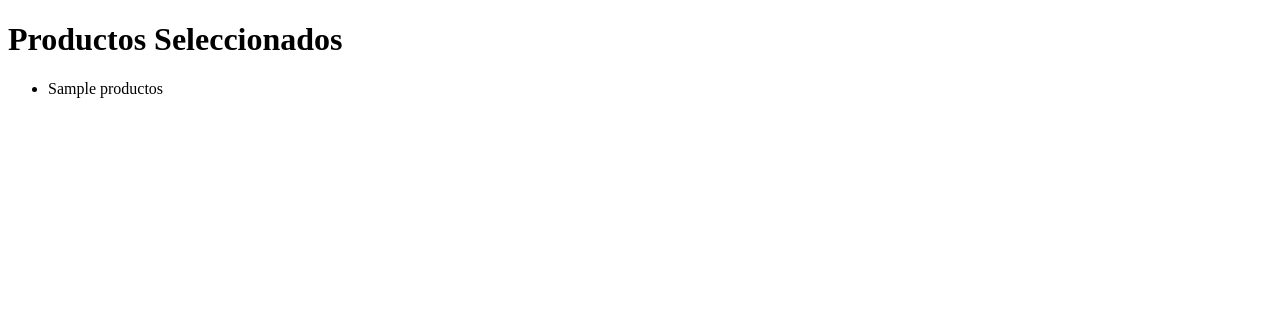
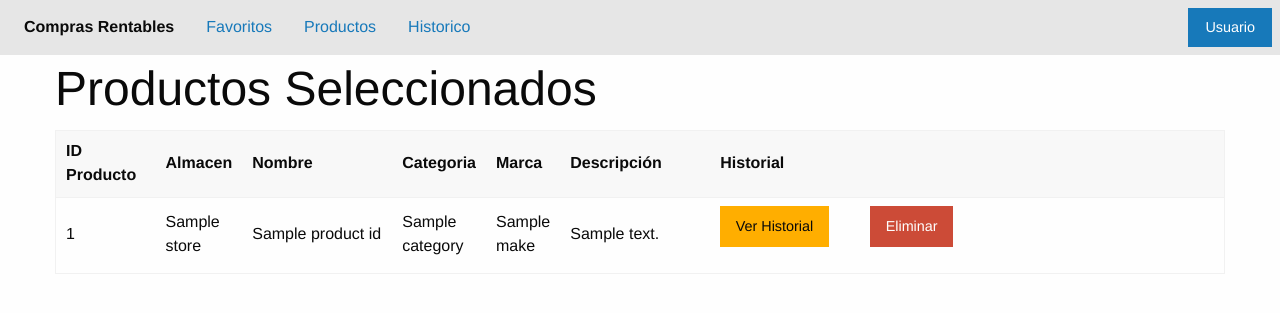
Before and after one commit to NelsonT4/TrabajoDirigido, a Django app: template Tra_dirigido/templates/productos_seleccionados/productos_seleccionados.html in a window 1280 px wide. Shown: the top 313 px of the page. Run offline with Django 4.2, Linux system fonts and the light colour scheme; the template is opened without the code that fills it: most values are stand-ins (such as "Sample title", 1, 10 or a date in 2020); some libraries are stand-ins or nearby versions.

Commit message:
Registro y eliminación de favoritos y inserción de datos uno por  uno

```diff
--- a/Tra_dirigido/applications/historial_precio/views.py
+++ b/Tra_dirigido/applications/historial_precio/views.py
@@ -27,5 +27,5 @@ class ListaHistorial(LoginRequiredMixin, ListView):
      login_url = reverse_lazy('users_app:user-login')
 
      def get_queryset(self):
-          productId =self.kwargs['id']
+          productId=self.kwargs['id']
           return Historial_precio.objects.Consultar_histori_producto(productId)
--- a/Tra_dirigido/applications/productos/ScrapyPages/jumbo.py
+++ b/Tra_dirigido/applications/productos/ScrapyPages/jumbo.py
@@ -66,9 +66,6 @@ def cargarProductosJumbo():
 
     categorias = obtener_categorias()
     Total_Productos = []
-
-
-
     for categoria in categorias:
         url_referecia =  "https://www.tiendasjumbo.co" + categoria["slug"]
         maps = ""
--- a/Tra_dirigido/applications/productos/views.py
+++ b/Tra_dirigido/applications/productos/views.py
@@ -35,7 +35,7 @@ class getProductoByPrice(LoginRequiredMixin, ListView):
             for producto in lista_productos:
                 precio = Historial_precio.objects.filter(
                     productId=producto
-                ).order_by('-date').values('price').exclude(price=None).first()
+                ).order_by('-date').values('price').exclude(price=None).exclude(price=0).first()
                 if precio:
                     resultados.append((producto, precio['price']))
             resultados.sort(key=lambda x: x[1] if x[1] is not None else decimal.Decimal(0))
--- a/Tra_dirigido/applications/productos_seleccionados/models.py
+++ b/Tra_dirigido/applications/productos_seleccionados/models.py
@@ -2,7 +2,7 @@ from django.db import models
 from applications.users.models import User
 from applications.productos.models import Productos
 
-
+from .managers import ProductosSelecionaadosManager
 # Create your models here.
 class Productos_Seleccionados(models.Model):
     userId = models.ForeignKey(User, on_delete=models.CASCADE, )
@@ -12,7 +12,7 @@ class Productos_Seleccionados(models.Model):
         verbose_name = 'Productos Seleccionados'
         unique_together = ('userId', 'productId')
 
-
+    objects = ProductosSelecionaadosManager()
     def __str__(self):
         return (str(self.userId) + '-' +
                 str(self.productId))
--- a/Tra_dirigido/applications/productos_seleccionados/urls.py
+++ b/Tra_dirigido/applications/productos_seleccionados/urls.py
@@ -7,4 +7,10 @@ urlpatterns = [
     path('productsSelect/<pk>',
          views.IndexView.as_view(),
          name='producto-seleccionados'),
+    path('Favoritos/',
+         views.ConsultarFavoritos.as_view(),
+         name='favoritos'),
+    path('deleteFavorite/<pk>',
+         views.EliminarFavorito.as_view(),
+         name='delete-favorito'),
 ]
--- a/Tra_dirigido/templates/includes/header.html
+++ b/Tra_dirigido/templates/includes/header.html
@@ -2,7 +2,7 @@
   <div class="top-bar-left">
     <ul class="dropdown menu" data-dropdown-menu>
       <li class="menu-text">Compras Rentables</li>
-      <li><a href="#0">Consulta Usuario</a></li>
+      <li><a href="{% url 'productosSeleccionado_app:favoritos' %}">Favoritos</a></li>
       <li><a href="{% url 'productos_app:producto' %}">Productos</a></li>
       <li><a href="{% url 'historial_app:historial' %}">Historico</a></li>
     </ul>
--- a/Tra_dirigido/templates/productos_seleccionados/productos_seleccionados.html
+++ b/Tra_dirigido/templates/productos_seleccionados/productos_seleccionados.html
@@ -1,16 +1,83 @@
-<!DOCTYPE html>
-<html lang="en">
-<head>
-    <meta charset="UTF-8">
-    <title>Productos Seleccionado</title>
-</head>
-<body>
-    <h1>
-        Productos Seleccionados
-    </h1>
-    <ul>
-            <li>{{ productos}}</li>
+{% extends 'base.html' %}
+{% load static %}
+{% block title %}
+    Productos Seleccionado
+{% endblock title %}
 
-    </ul>
-</body>
-</html>
+
+<{% block content%}
+    {% include 'includes/header.html'%}
+    <div class="grid-container">
+        <div class="grid-x">
+                <h1 class="cell">Productos Seleccionados</h1>
+        </div>
+        <div class="cell">
+                <table>
+                      <thead>
+                        <tr>
+                            <th style="width:100px;">ID Producto</th>
+                            <th style="width:50px;">Almacen</th>
+                            <th style="width:150px;">Nombre</th>
+                            <th style="width:50px;">Categoria</th>
+                            <th style="width:50px;">Marca</th>
+                            <th style="width:150px">Descripción</th>
+                            <th style="width:150px;">Historial<th>
+                            <th style="width:150px;"><th>
+                        </tr>
+                      </thead>
+                      <tbody>
+                        {% for favorito in Favoritos %}
+                        <tr>
+                            <td>{{favorito.productId.productId}}</td>
+                            <td>{{favorito.productId.store}}</td>
+                            <td>{{favorito.productId.name}}</td>
+                            <td>{{favorito.productId.category}}</td>
+                            <td>{{favorito.productId.make}}</td>
+                            <td>{{favorito.productId.describe}}</td>
+                            <td><a class="button warning" href="{% url 'historial_app:historia' favorito.productId.productId %}">Ver Historial</a></td>
+                            <td>
+                                <form method="POST" action="{% url 'productosSeleccionado_app:delete-favorito' favorito.id %}">{% csrf_token %}
+                                    <button type="submit" class="button alert">Eliminar</button>
+                                </form>
+                            </td>
+                        </tr>
+                        {% endfor %}
+                      </tbody>
+                </table>
+                <div class="cell">
+
+                    {% if  is_paginated%}
+                        <nav aria-label="Pagination">
+                          <ul class="pagination text-center">
+
+                              {% if page_obj.has_previous%}
+                                <li class="pagination-previous">
+                                    <a href="?page={{page_obj.previous_page_number}}&kword={{ request.GET.kword }}&csrfmiddlewaretoken={{ csrf_token }}">atras</a>
+                                </li>
+                              {% endif %}
+
+                              {% for pagina in paginator.page_range %}
+
+                                  {% if pagina == page_obj.number %}
+                                        <li class="current"><span class="show-for-sr">You're on page</span> {{pagina}}</li>
+                                  {% else %}
+                                        <li><a href="?page={{pagina}}&kword={{ request.GET.kword }}&csrfmiddlewaretoken={{ csrf_token }}">{{pagina}}</a></li>
+                                  {% endif %}
+
+                              {% endfor %}
+
+                              {% if page_obj.has_next%}
+                                <li class="pagination-next">
+                                    <a href="?page={{page_obj.next_page_number}}&kword={{ request.GET.kword }}&csrfmiddlewaretoken={{ csrf_token }}">Siguiente</a>
+                                </li>
+                              {% endif %}
+
+                          </ul>
+                        </nav>
+                    {% endif %}
+                </div>
+        </div>
+    </div>
+
+
+{% endblock content%}
--- a/Tra_dirigido/templates/usuarios/getProducto.html
+++ b/Tra_dirigido/templates/usuarios/getProducto.html
@@ -45,7 +45,6 @@
                             <td>{{precio}}</td>
                             <td><a class="button warning" href="{% url 'historial_app:historia' producto_item.productId %}">Ver Historial</a></td>
                             <td><a class="button succes" href="{% url 'historial_app:historia' producto_item.productId %}">Registrar</a></td>
-
                         </tr>
                         {% endfor %}
                       </tbody>
@@ -75,7 +74,7 @@
 
                               {% if page_obj.has_next%}
                                 <li class="pagination-next">
-                                    <a href="?page={{page_obj.next_page_number}}&kword={{ request.GET.kword }}&csrfmiddlewaretoken={{ csrf_token }}">atras</a>
+                                    <a href="?page={{page_obj.next_page_number}}&kword={{ request.GET.kword }}&csrfmiddlewaretoken={{ csrf_token }}">Siguiente</a>
                                 </li>
                               {% endif %}
 
```
Also changed, not shown: Tra_dirigido/applications/productos/ScrapyPages/DataCharge.py (+15 -3 lines), Tra_dirigido/applications/productos_seleccionados/managers.py (+4 -3 lines), Tra_dirigido/applications/productos_seleccionados/views.py (+25 -10 lines).
